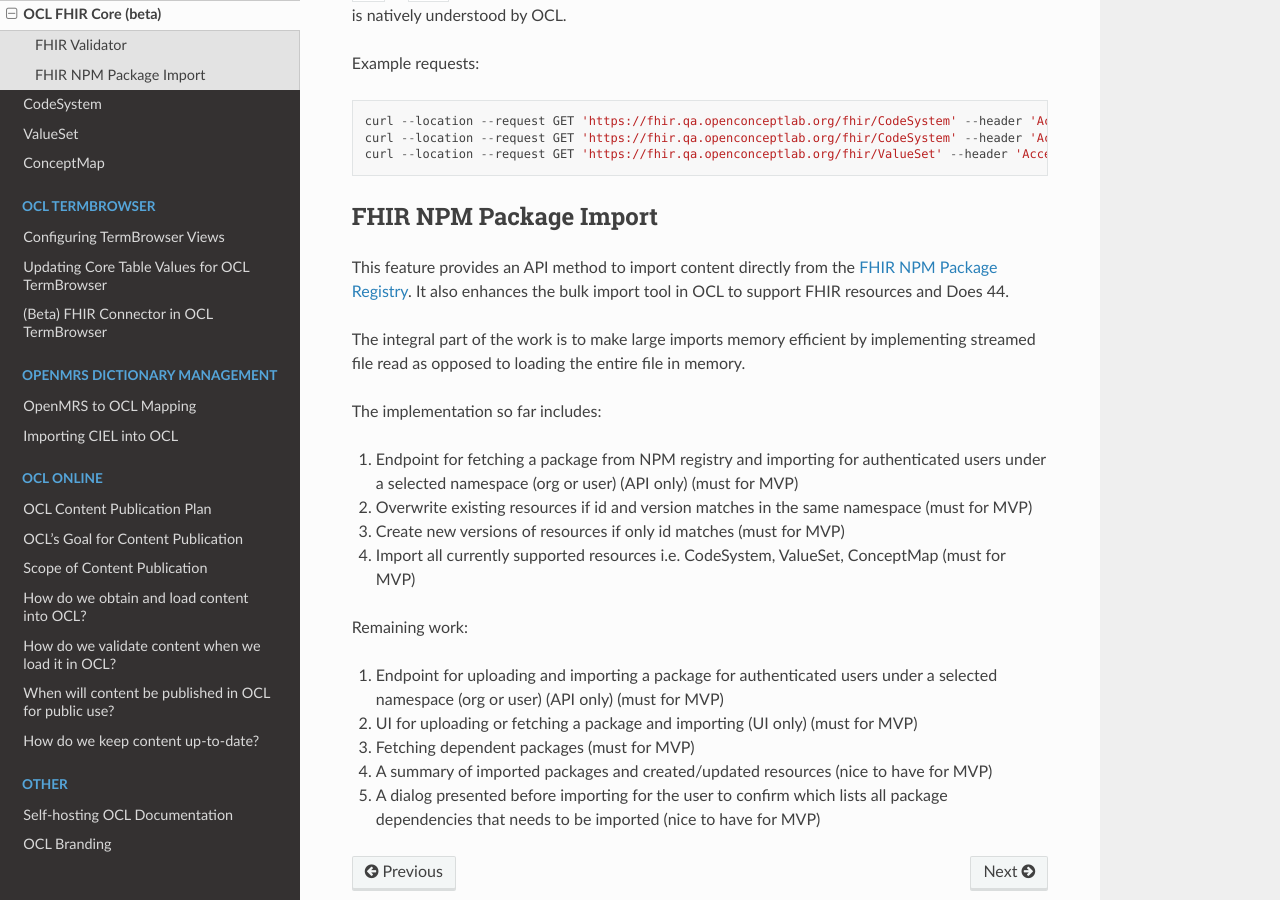
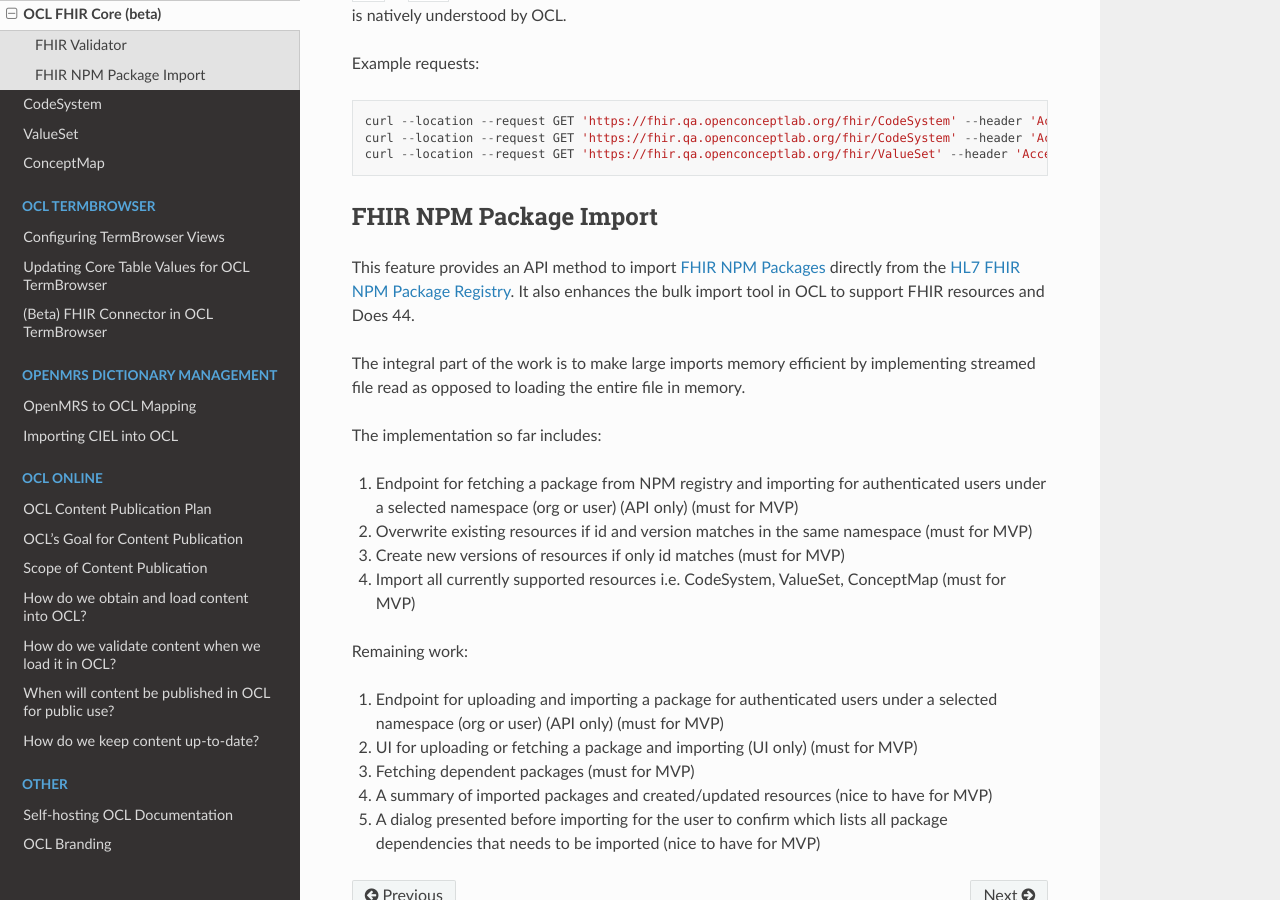
Before and after one commit to OpenConceptLab/ocl-docs, a Sphinx documentation site: the page built from docs/source/oclfhir/overview.md, in a window 1280 px wide and 900 px high, scrolled down 455 px. Built offline with Sphinx 7.4.7 and the Read the Docs theme 3.1.0, drawn with Linux system fonts in a browser that asks for light colours.

Commit message:
Update overview.md

````diff
--- a/docs/source/oclfhir/overview.md
+++ b/docs/source/oclfhir/overview.md
@@ -14,7 +14,7 @@
 ```
 
 ## FHIR NPM Package Import
-This feature provides an API method to import content directly from the [FHIR NPM Package Registry](https://registry.fhir.org/). It also enhances the bulk import tool in OCL to support FHIR resources and Does 44.
+This feature provides an API method to import [FHIR NPM Packages](https://hl7.org/fhir/packages.html) directly from the [HL7 FHIR NPM Package Registry](https://registry.fhir.org/). It also enhances the bulk import tool in OCL to support FHIR resources and Does 44.
 
 The integral part of the work is to make large imports memory efficient by implementing streamed file read as opposed to loading the entire file in memory.
 
````
